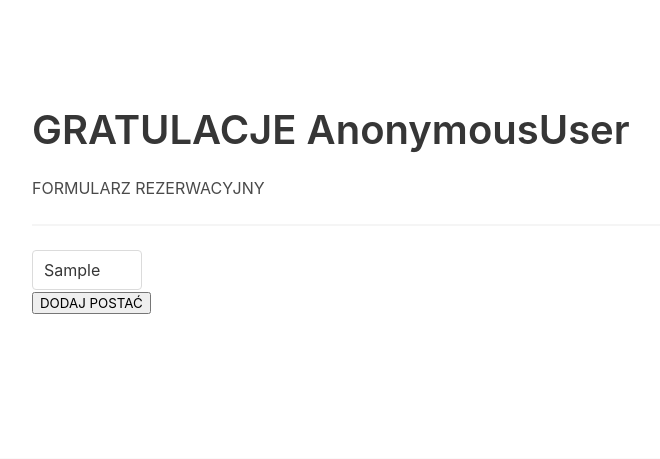
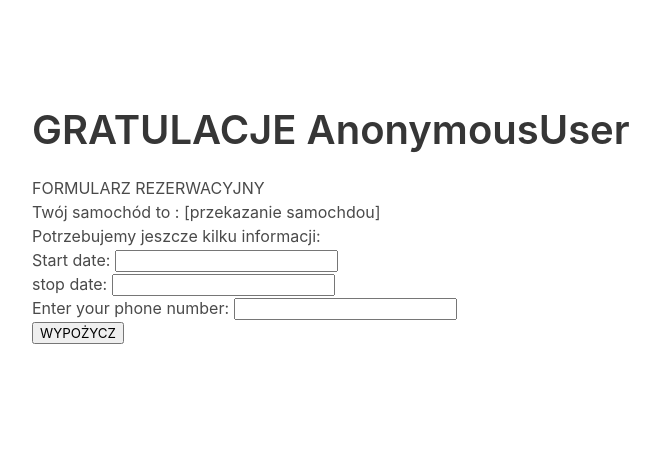
Before and after one commit to grupa-srrj/grupa-srrj, a Django app: page /cars/rent_form in a window 1280 px wide. Shown: the part 361-820 px from the top of the page, without its empty margins (40-700 px from the left). Run offline with Django 4.2, Linux system fonts and the light colour scheme; tables that the repository leaves empty hold one stand-in row (values such as "Sample post"); parts of the project's set-up code (start-up, migrations or seed data) failed here and were passed over.

Commit message:
basic rent form

```diff
--- a/cars/models.py
+++ b/cars/models.py
@@ -76,6 +76,8 @@ class Car(models.Model):
 
 
 class Order(models.Model):
-    user = models.ForeignKey(User, on_delete=models.CASCADE)
-    car = models.ForeignKey(Car, on_delete=models.CASCADE)
-    carr = models.CharField(max_length= 32, blank=True)
+    user = models.ForeignKey(User, on_delete=models.CASCADE,null=True)
+    car = models.ForeignKey(Car, on_delete=models.CASCADE,null=True)
+    phone = models.CharField(max_length= 32, blank=True)
+    start_rent = models.CharField(max_length= 32, blank=True)
+    stop_rent = models.CharField(max_length= 32, blank=True)
--- a/cars/templates/cars/rent_form.html
+++ b/cars/templates/cars/rent_form.html
@@ -24,8 +24,8 @@
                 <a class="navbar-item" href="{% url 'website:homepage' %}">Homepage</a>
                 <a class="navbar-item" href="{% url 'cars:fleet' %}">Fleet</a>
                 <a class="navbar-item" href="{% url 'website:contact' %}">Contact</a>
-                <a class="navbar-item" href="{% url 'cars:login' %}">login</a>
-                <a class="navbar-item" href="{% url 'cars:logout' %}">logOut</a>
+
+
             </div>
         </div>
     </div>
@@ -49,21 +49,29 @@
                             <h2 class="title is-2">GRATULACJE {{ request.user }} </h2>
                             <p class="is-size-4"></p>
                             <p>FORMULARZ REZERWACYJNY</p>
-                            <hr>
+                            <p>Twój samochód to : [przekazanie samochdou]</p>
 
-                         <form class="form" method="POST">
-                        {% csrf_token %}
-                            <div class="select is-multiple">
+                          <form class="form" method="POST">
+                             {% csrf_token %}
 
-                            <select name="choice" >
+                            <p> Potrzebujemy jeszcze kilku informacji:</p>
 
-                             {% for item in choice %}
-                            <option >{{item.brand}}</option>
-                            {% endfor %}
-                           </select>
-                                <input type="submit" value="DODAJ POSTAĆ">
+                             <p>
+                             <label for="start">Start date:</label>
+                            <input type="text"id="start" name="start">
+                             </p>
+
+                              <p>
+                             <label for="start">stop date:</label>
+                             <input type="text"id="stop" name="stop">
+                            </p>
+                             <p>
+                                 <label for="phone">Enter your phone number:</label>
+                                    <input type="text" id="phone" name="phone">
+                             </p>
+                              <input type="submit" value="WYPOŻYCZ">
+
                          </form>
-
 
 
 </div>
--- a/cars/views.py
+++ b/cars/views.py
@@ -36,18 +36,17 @@ def details(request, car_id):
 
 #@login_required(login_url = 'login')
 def rent_form(request):
-
-    choice = Car.objects.all()
-
     if request.method == "POST":
         data = request.POST
 
         Order.objects.create(
-
-            carr = ('choice')
+            phone = data.get('phone'),
+            start_rent = data.get('start'),
+            stop_rent = data.get('stop'),
+            # user = data.get ('')
+            # car = data.get ('')
         )
 
     return render(request,
                   'cars/rent_form.html',
-                  context={'choice':choice},
                 )
```
Also changed, not shown: cars/migrations/0009_rename_carr_order_phone_order_start_rent_and_more.py (added), cars/migrations/0010_alter_order_car_alter_order_user.py (added), cars/migrations/0011_alter_order_car_alter_order_user.py (added).
